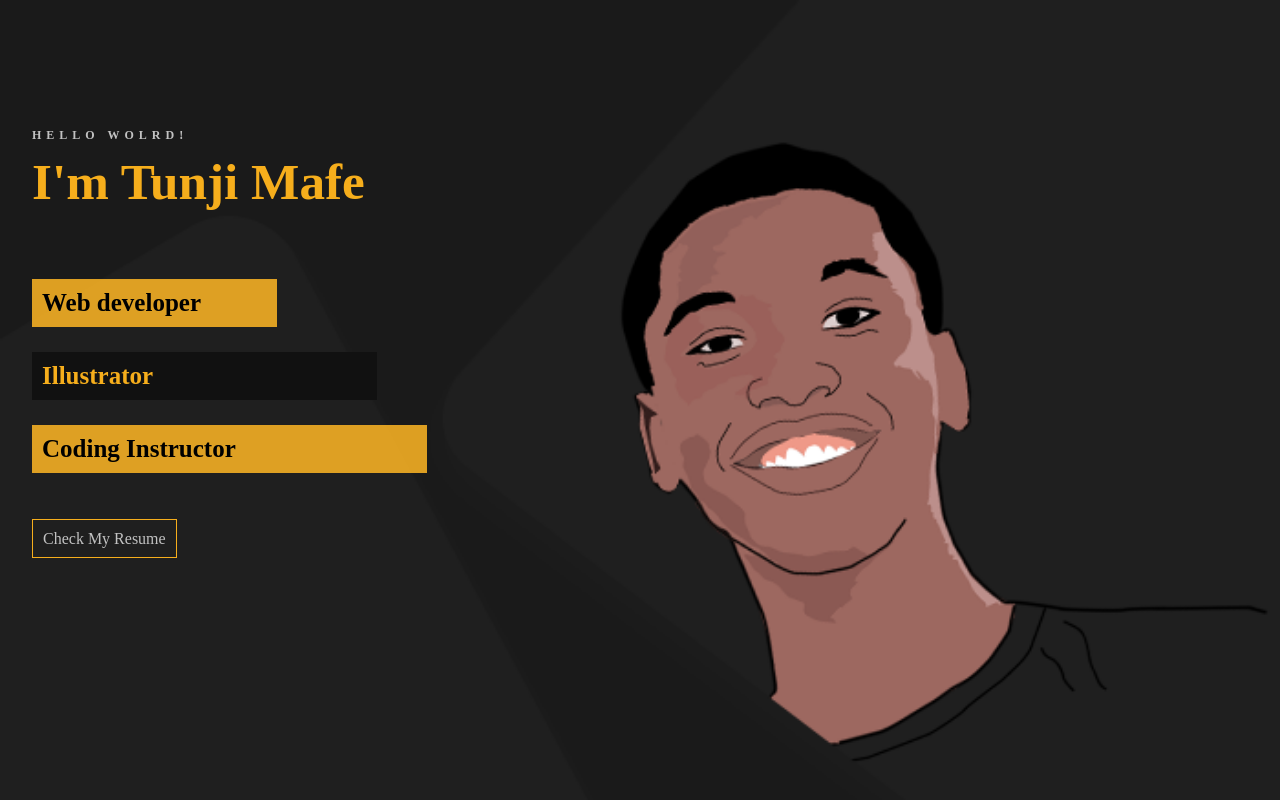
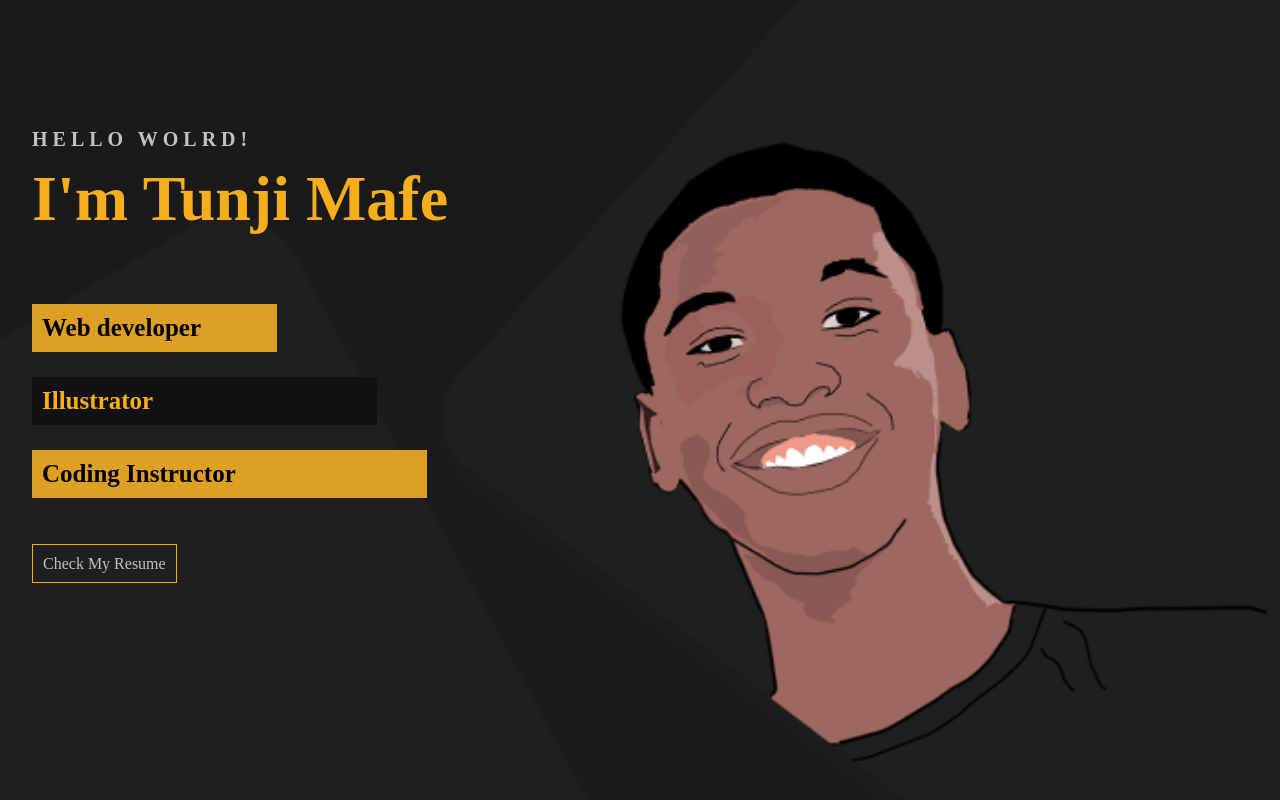
Before and after one commit to morebymafe/intern-with-zuri, a plain HTML site: page printName.html in a window 1280 px wide. Drawn offline with Linux system fonts and the light colour scheme.

Commit message:
added media query for RWD

```diff
--- a/name-bgscreen.css
+++ b/name-bgscreen.css
@@ -1,10 +1,12 @@
+@media screen and (min-width: 600px) {
+
     h4{
-    font-size: 12px;
+        font-size: 20px;
     }
 
     h1{
         line-height: 10px;
-    font-size: 3.2em;
+        font-size: 4em;
     }
 
     #work{
@@ -15,3 +17,5 @@ p{
         font-weight: bold;
         font-size: 25px;
     }
+
+}
```
Lines whose indentation alone changed are shown as unchanged.
